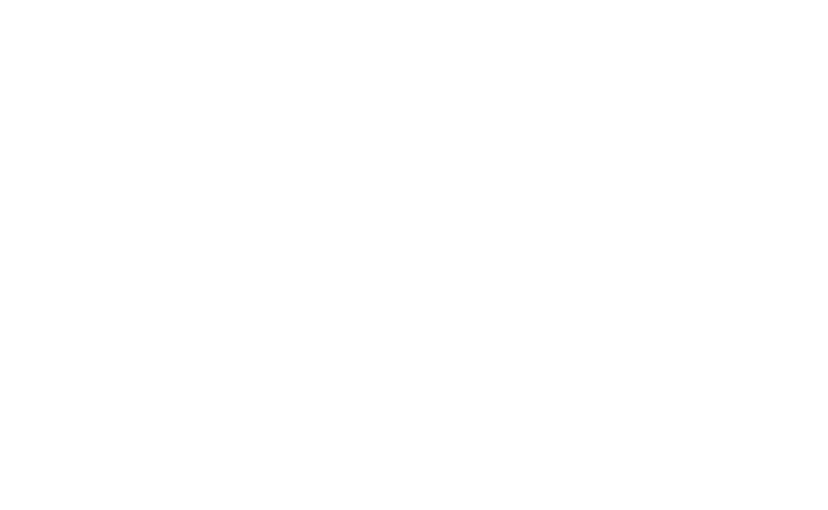
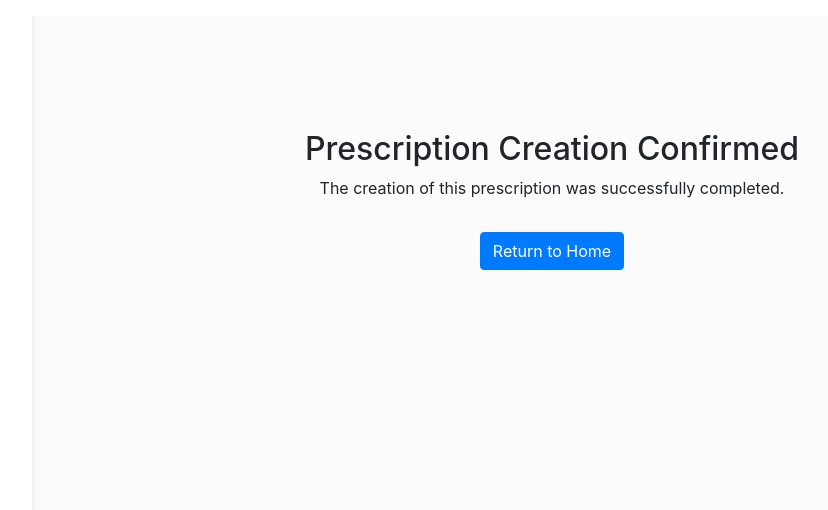
Before and after one commit to CougarBellinger/SFWE403-503-Project, a Django app: page /users/prescription_confirmation/ in a window 1280 px wide. Before the commit the part shown is empty. Shown: the top 510 px of the page, without its empty margins (208-1036 px from the left). Run offline with Django 4.2, Linux system fonts and the light colour scheme; parts of the project's set-up code (start-up, migrations or seed data) failed here and were passed over; some libraries are stand-ins or nearby versions.

Commit message:
finished create-prescription functionality

```diff
--- a/MyPharma/users/models.py
+++ b/MyPharma/users/models.py
@@ -141,6 +141,10 @@
     # true when (current date - expiration date) < 30
     is_expiring_soon = models.BooleanField(default=False)
 
+    def __str__(self):
+        return f'{self.name} ({self.tablet_count} tablets left)'
+
+
 class Prescription(models.Model):
     patient = models.ForeignKey(Patient, on_delete=models.CASCADE)
     medication = models.ForeignKey(Medications, on_delete=models.CASCADE)
--- a/MyPharma/users/templates/users/create_prescription.html
+++ b/MyPharma/users/templates/users/create_prescription.html
@@ -10,7 +10,7 @@
           <form method="POST">
             {% csrf_token %}
             {{ form.as_p }}
-            <button type="submit">Submit</button>
+            <button type="submit" class="btn btn-primary">Submit</button>
            </form>
           </form>
         </div>
--- a/MyPharma/users/templates/users/prescription_confirmation.html
+++ b/MyPharma/users/templates/users/prescription_confirmation.html
@@ -0,0 +1,11 @@
+{% extends 'base.html' %}
+
+{% block content %}
+<div class="container mt-5">
+    <div class="text-center">
+        <h2>Prescription Creation Confirmed</h2>
+        <p>The creation of this prescription was successfully completed.</p>
+        <a class="btn btn-primary mt-3" href="{% url 'manager_home' %}">Return to Home</a>
+    </div>
+</div>
+{% endblock %}
```
